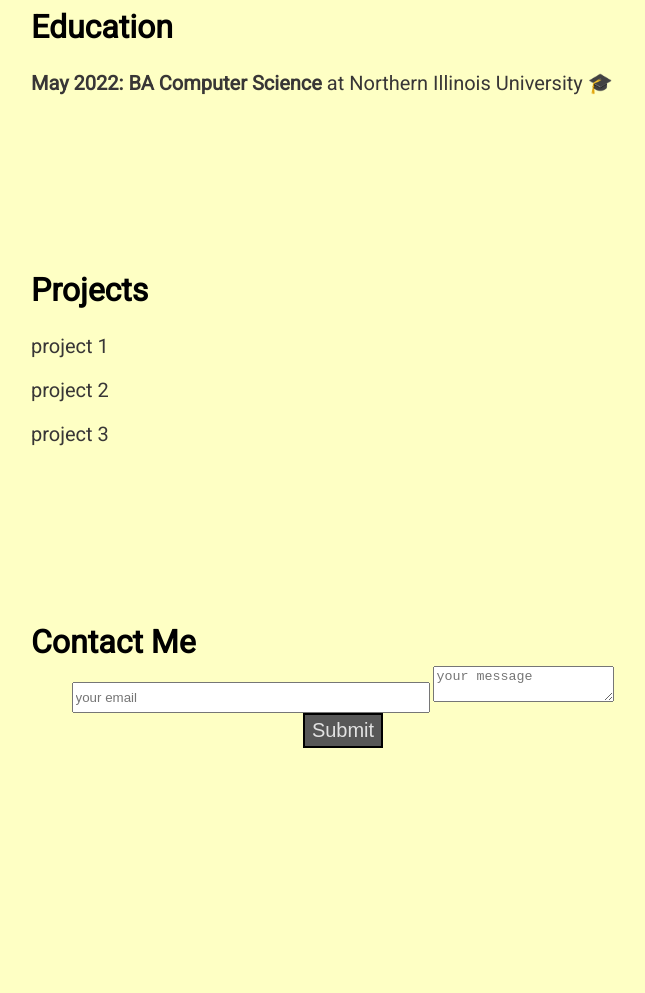
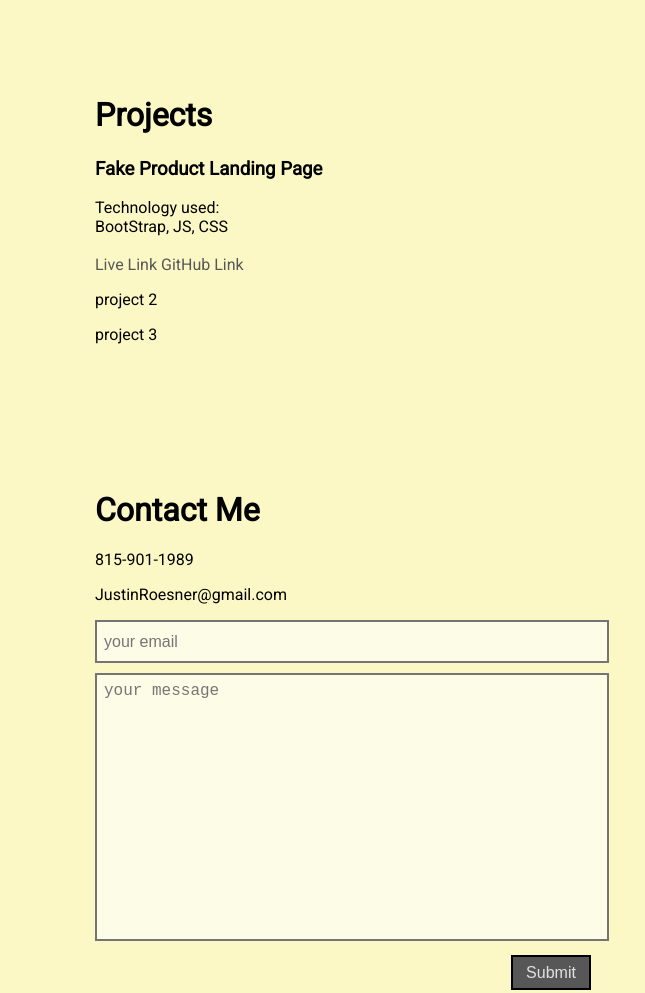
Before and after one commit to JustinRoesner/personal-site, a plain HTML site: page index.html in a window 1280 px wide. Shown: the part 1185-2178 px from the top of the page, without its empty margins (297-942 px from the left). Drawn offline with Linux system fonts and the light colour scheme.

Commit message:
added first project

```diff
--- a/index.html
+++ b/index.html
@@ -13,26 +13,27 @@
   </head>
   <body>
     <!-- nav bar -->
-    <div>
-      <ul>
-        <li>
-          <a href="https://github.com/JustinRoesner" target="_blank">github</a>
-        </li>
-        <li>
-          <a href="https://www.linkedin.com/in/justinroesner/" target="_blank"
-            >linkedin</a
-          >
-        </li>
-        <li>
-          <a href="#contact">contact</a>
-        </li>
-      </ul>
-    </div>
+
 
     <!-- intro section -->
     <section>
       <h1>Justin Roesner</h1>
       <p class="subtitle"><strong>Front End Developer</strong></p>
+<div>
+      <ul class="nav-list">
+        <li>
+          <a href="https://github.com/JustinRoesner" target="_blank">GitHub</a>
+        </li>
+        <li>
+          <a href="https://www.linkedin.com/in/justinroesner/" target="_blank"
+            >LinkedIn</a
+          >
+        </li>
+        <li>
+          <a href="#contact">Contact</a>
+        </li>
+      </ul>
+    </div>
     </section>
 
     <!-- about -->
@@ -46,7 +47,7 @@
         technology. My love for learning fulfills me and would make me a good
         member of any team.
       </p>
-      <button class="btn-shadow btn-cv">Download CV</button>
+      <button class="btn-shadow btn-cv">View CV</button>
     </section>
 
     <!-- skills -->
@@ -74,7 +75,16 @@
     <!-- personal projects -->
     <section>
       <h2>Projects</h2>
-      <div><p>project 1</p></div>
+      <div>
+        <h3>Fake Product Landing Page</h3>
+        <div>Technology used: </div>
+        <div>BootStrap, JS, CSS</div>
+        </br>
+        <div>
+          <a href="https://justinroesner.github.io/fake-product-site/" target="_blank">Live Link</a>
+          <a href="https://github.com/JustinRoesner/fake-product-site" target="_blank">GitHub Link</a>
+        </div>
+      </div>
       <div><p>project 2</p></div>
       <div><p>project 3</p></div>
     </section>
@@ -82,17 +92,22 @@
     <!-- contact me  -->
     <section class="section-contact-me">
       <h2 id="contact">Contact Me</h2>
+      <p>815-901-1989</p>
+      <p>JustinRoesner@gmail.com</p>
       <form
         action="https://formspree.io/f/mbjwvzpb"
         method="POST">
         <input class="" type="email" name="email" placeholder="your email">
+        </br>
         <textarea name="message" placeholder="your message"></textarea>
-    </br>
-        <input type="submit" class="btn-shadow btn-submit"></button>
+        </br>
+        <input type="submit" class="btn-shadow btn-submit" value="Submit"/>
       </form>
     </section>
+
     <footer>
       <p class="footer">July 2022, Justin Roesner</p>
     </footer>
+
   </body>
 </html>
--- a/styles/style.css
+++ b/styles/style.css
@@ -1,6 +1,6 @@
 body {
-  background-color: rgb(254, 255, 196);
-  padding: 10% 25% 5% 25%;
+  background-color: rgb(252, 248, 197);
+  padding: 10% 30% 5% 30%;
   font-family: "Roboto", sans-serif;
 }
 
@@ -20,7 +20,7 @@ h2 {
   margin-bottom: 0%;
 }
 
-p {
+p li {
   font-size: 1.25rem;
   color: #383636;
 }
@@ -37,6 +37,15 @@ form {
 .subtitle {
   color: #8a8a8a;
   line-height: 0;
+  margin-bottom: 40px;
+}
+
+.nav-list {
+  display: flex;
+  justify-content: space-between;
+  max-width: 500px;
+  list-style-type: none;
+  padding: 0;
 }
 
 /* about */
@@ -49,7 +58,7 @@ form {
   border: 2px solid black;
   background-color: rgb(87, 87, 87);
   color: rgb(226, 226, 226);
-  font-size: 1.25rem;
+  font-size: 1rem;
   transition-duration: 0.4s;
 }
 
@@ -70,18 +79,37 @@ form {
 
 .skill-box {
   display: flex;
-  /* justify-content: space-between; */
 }
 
 input {
-  width: 350px;
   height: 25px;
-  margin-left: auto;
-  margin-right: auto;
+  width: 100%;
+  margin-bottom: 10px;
+  background-color: #ffffff93;
+  padding: 7px 7px 7px 7px;
+  border: 2px solid #747474;
+  font-size: 1rem;
+}
+
+textarea {
+  width: 100%;
+  height: 250px;
+  margin-bottom: 10px;
+  resize: none;
+  background-color: #ffffff93;
+  padding: 7px 7px 7px 7px;
+  border: 2px solid #747474;
+  font-size: 1rem;
+}
+
+input:focus,
+textarea:focus {
+  outline: none;
 }
 
 .btn-submit {
   width: 80px;
+  float: right;
 }
 
 /* footer */
@@ -91,3 +119,21 @@ input {
   margin-top: 20%;
   color: #747474;
 }
+
+a:link {
+  color: rgb(87, 87, 87);
+  background-color: transparent;
+  text-decoration: none;
+}
+
+a:visited {
+  color: rgb(87, 87, 87);
+  background-color: transparent;
+  text-decoration: none;
+}
+
+a:hover {
+  color: red;
+  background-color: transparent;
+  text-decoration: underline;
+}
```
